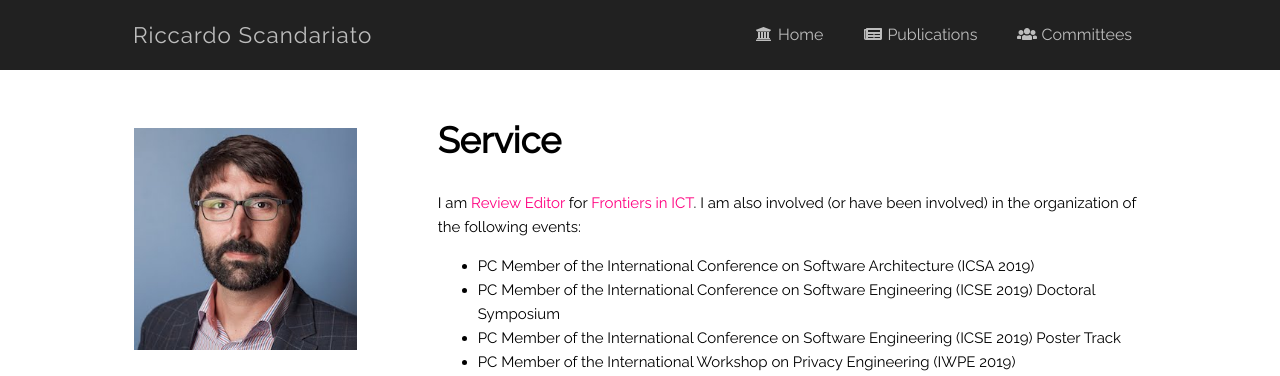
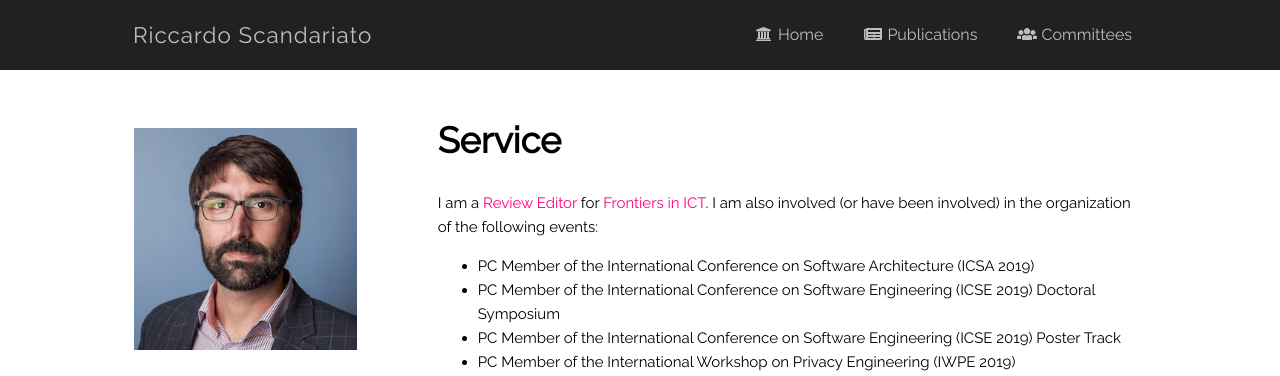
Before and after one commit to riccardoscandariato/riccardoscandariato.github.io, a Jekyll site: the page built from service.md, in a window 1280 px wide and 900 px high. Shown: the top 376 px of the window. Built offline with Jekyll 4.4.1, drawn with Linux system fonts in a browser that asks for light colours.

```diff
--- a/service.md
+++ b/service.md
@@ -8,7 +8,7 @@ permalink: /service
 <!--
 I am an Associate Editor of the <a href="http://www.igi-global.com/ijsse" rel="nofollow" target="_blank">International Journal of Secure Software Engineering</a> (IJSSE) and a member of the Review Editorial Board of <a href="http://www.frontiersin.org/ICT/about" target="_blank">Frontiers in ICT</a>. -->
 
-<p>I am <a href="https://loop.frontiersin.org/people/185212/overview" target="_blank">Review Editor</a> for <a href="http://www.frontiersin.org/ICT/about" target="_blank">Frontiers in ICT</a>. I am also involved (or have been involved) in the organization of the following events:</p>
+<p>I am a <a href="https://loop.frontiersin.org/people/185212/overview" target="_blank">Review Editor</a> for <a href="http://www.frontiersin.org/ICT/about" target="_blank">Frontiers in ICT</a>. I am also involved (or have been involved) in the organization of the following events:</p>
 
 <ul>
 	<li>PC Member of the International Conference on Software Architecture (ICSA 2019)</li>
```
